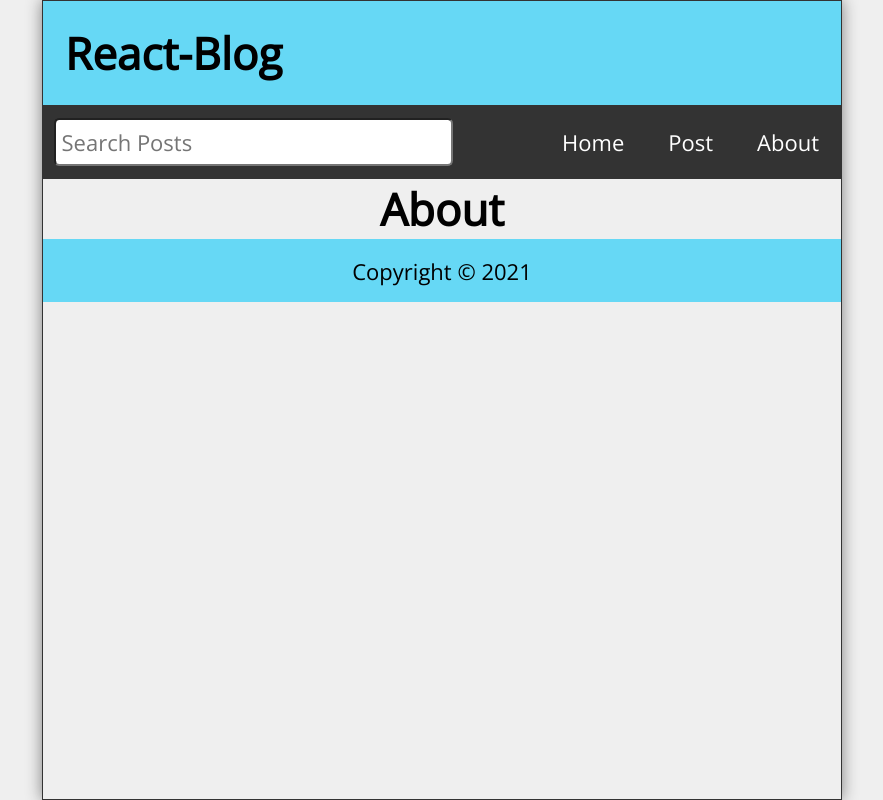
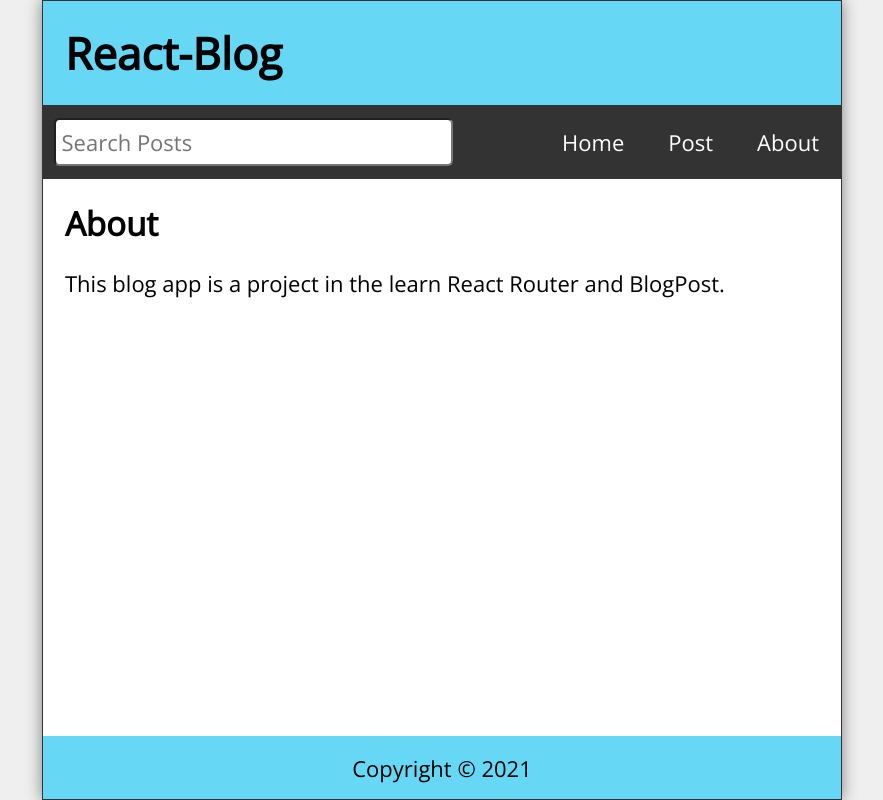
Before and after one commit to farid555/react-blog, a React (Create React App) app: page /about in a window 1280 px wide. Shown: the whole page, without its empty margins (198-1081 px from the left). Built offline with nearby package versions, Linux system fonts and the light colour scheme.

Commit message:
add About page

```diff
--- a/src/About.js
+++ b/src/About.js
@@ -2,8 +2,11 @@
 
 const About = () => {
   return (
-    <main>
-      <h1>About</h1>
+    <main className="About">
+      <h2>About</h2>
+      <p style={{ marginTop: "1rem" }}> This blog app is a project in
+      the learn React Router and BlogPost.</p>
+
     </main>
   );
 };
```
